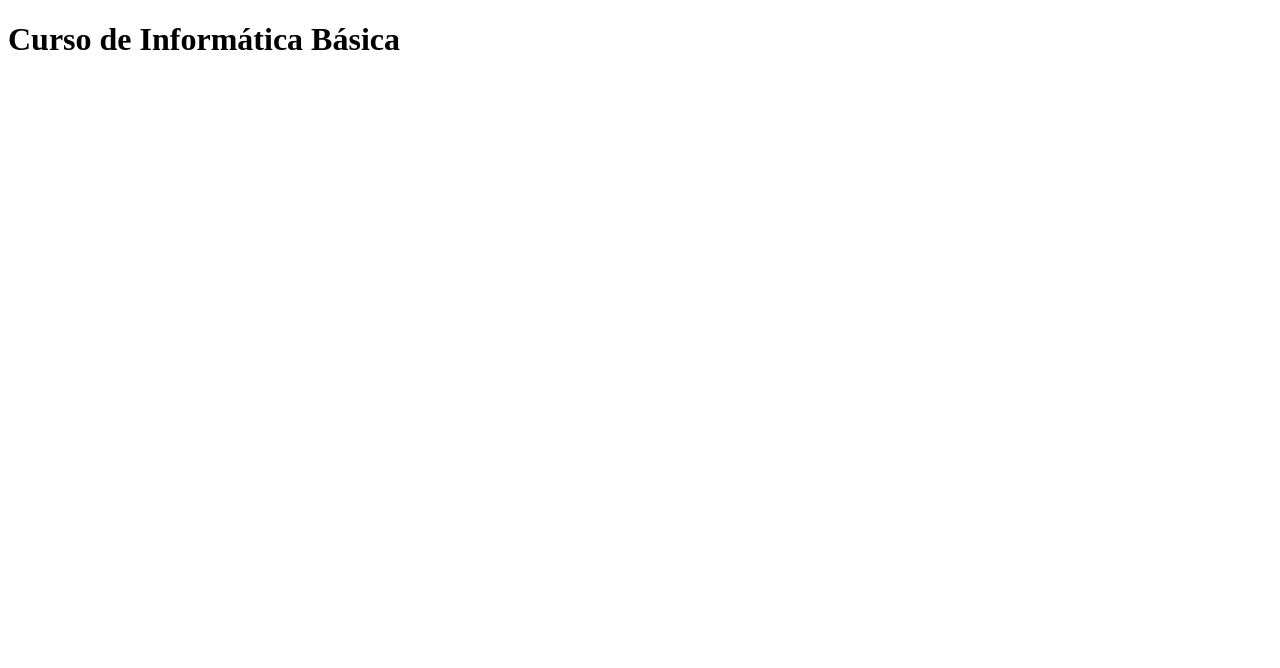
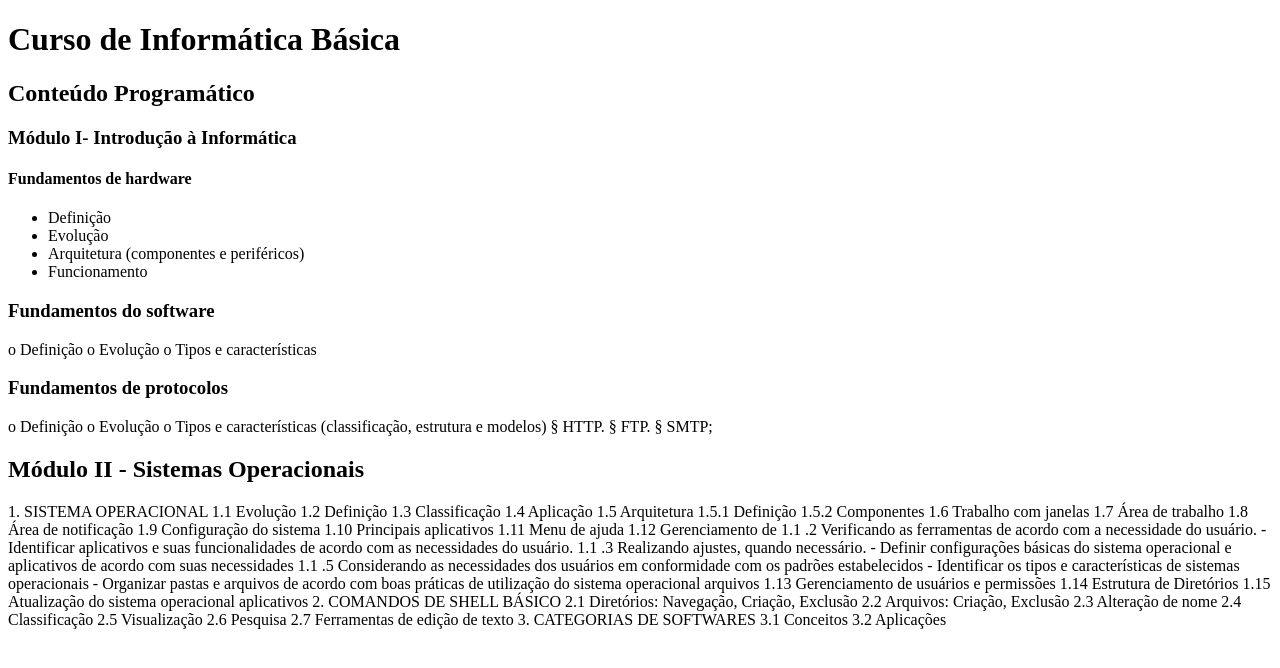
Before and after one commit to matheus046z/dftech-desafio1, a plain HTML site: page ApostilaInfoBasica/index.html in a window 1280 px wide. Drawn offline with Linux system fonts and the light colour scheme.

Commit message:
Adiciona conteudo em index

```diff
--- a/ApostilaInfoBasica/index.html
+++ b/ApostilaInfoBasica/index.html
@@ -9,5 +9,44 @@
 <body>
     <h1>Curso de Informática Básica</h1>
 
+    <h2>Conteúdo Programático</h2>
+    <h3>Módulo I- Introdução à Informática</h3>
+    <!-- ul lista nao ordenada bolinha-->
+    <!-- ol lista ordenada numeros-->
+    <!-- <ol>
+        <li>Arroz</li>
+        <li>Feijão</li>
+        <li>Açucar</li>
+        <li>Quiabo</li>
+    </ol> -->
+
+    <h4>Fundamentos de hardware </h4>
+    <ul>
+        <li>Definição</li>
+        <li>Evolução</li>
+        <li>Arquitetura (componentes e periféricos) </li>
+        <li>Funcionamento</li>
+    </ul>
+
+    <h3>Fundamentos do software </h3>
+    o Definição
+    o Evolução
+    o Tipos e características
+
+    <h3>Fundamentos de protocolos </h3>
+    o Definição
+    o Evolução
+    o Tipos e características (classificação, estrutura e modelos)
+    § HTTP.
+    § FTP.
+    § SMTP;
+
+    <h2>Módulo II - Sistemas Operacionais</h2>
+
+1. SISTEMA OPERACIONAL 1.1 Evolução 1.2 Definição 1.3 Classificação 1.4 Aplicação 1.5 Arquitetura 1.5.1 Definição 1.5.2 Componentes 1.6 Trabalho com janelas 1.7 Área de trabalho 1.8 Área de notificação 1.9 Configuração do sistema 1.10 Principais aplicativos 1.11 Menu de ajuda 1.12 Gerenciamento de 1.1 .2 Verificando as ferramentas de acordo com a necessidade do usuário. - Identificar aplicativos e suas funcionalidades de acordo com as necessidades do usuário. 1.1 .3 Realizando ajustes, quando necessário. - Definir configurações básicas do sistema operacional e aplicativos de acordo com suas necessidades
+
+1.1 .5 Considerando as necessidades dos usuários em conformidade com os padrões estabelecidos - Identificar os tipos e características de sistemas operacionais - Organizar pastas e arquivos de acordo com boas práticas de utilização do sistema operacional arquivos 1.13 Gerenciamento de usuários e permissões 1.14 Estrutura de Diretórios 1.15 Atualização do sistema operacional aplicativos 2. COMANDOS DE SHELL BÁSICO 2.1 Diretórios: Navegação, Criação, Exclusão 2.2 Arquivos: Criação, Exclusão 2.3 Alteração de nome 2.4 Classificação 2.5 Visualização 2.6 Pesquisa 2.7 Ferramentas de edição de texto 3. CATEGORIAS DE SOFTWARES 3.1 Conceitos 3.2 Aplicações
+
+
 </body>
 </html>
```
Also changed, not shown: 1 other file.
